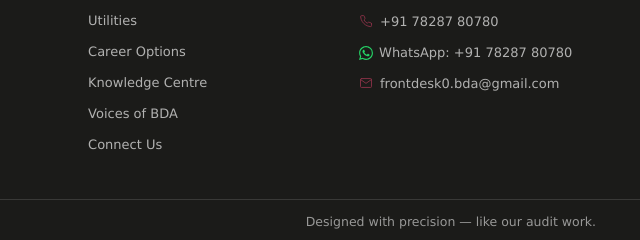
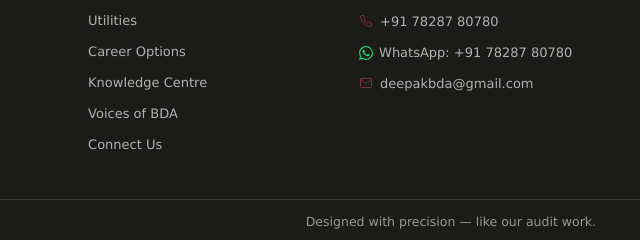
Before and after one commit to folio304/Batradeepakandassociates, a plain HTML site: page index.html in a window 1280 px wide. Shown: the part 3011-3251 px from the top of the page, 640-1280 px from the left. Drawn offline with Linux system fonts and the light colour scheme.

Commit message:
Update index.html

```diff
--- a/index.html
+++ b/index.html
@@ -846,7 +846,7 @@ The information provided on this website should not be construed as professional
         <a href="https://wa.me/917828780780" target="_blank" rel="noopener">
           <svg xmlns="http://www.w3.org/2000/svg" viewBox="0 0 24 24" fill="currentColor" style="width:14px;height:14px;vertical-align:middle;margin-right:6px;color:#25D366;"><path d="M17.472 14.382c-.297-.149-1.758-.867-2.03-.967-.273-.099-.471-.148-.67.15-.197.297-.767.966-.94 1.164-.173.199-.347.223-.644.075-.297-.15-1.255-.463-2.39-1.475-.883-.788-1.48-1.761-1.653-2.059-.173-.297-.018-.458.13-.606.134-.133.298-.347.446-.52.149-.174.198-.298.298-.497.099-.198.05-.371-.025-.52-.075-.149-.669-1.612-.916-2.207-.242-.579-.487-.5-.669-.51-.173-.008-.371-.01-.57-.01-.198 0-.52.074-.792.372-.272.297-1.04 1.016-1.04 2.479 0 1.462 1.065 2.875 1.213 3.074.149.198 2.096 3.2 5.077 4.487.709.306 1.262.489 1.694.625.712.227 1.36.195 1.871.118.571-.085 1.758-.719 2.006-1.413.248-.694.248-1.289.173-1.413-.074-.124-.272-.198-.57-.347m-5.421 7.403h-.004a9.87 9.87 0 01-5.031-1.378l-.361-.214-3.741.982.998-3.648-.235-.374a9.86 9.86 0 01-1.51-5.26c.001-5.45 4.436-9.884 9.888-9.884 2.64 0 5.122 1.03 6.988 2.898a9.825 9.825 0 012.893 6.994c-.003 5.45-4.437 9.884-9.885 9.884m8.413-18.297A11.815 11.815 0 0012.05 0C5.495 0 .16 5.335.157 11.892c0 2.096.547 4.142 1.588 5.945L.057 24l6.305-1.654a11.882 11.882 0 005.683 1.448h.005c6.554 0 11.89-5.335 11.893-11.893a11.821 11.821 0 00-3.48-8.413z"/></svg>WhatsApp: +91 78287 80780
         </a>
-        <a href="mailto:frontdesk0.bda@gmail.com"><svg class="f-ico" viewBox="0 0 24 24" fill="none" stroke="currentColor" stroke-width="1.6" stroke-linecap="round" stroke-linejoin="round" aria-hidden="true"><rect x="2.6" y="4.4" width="18.8" height="15.2" rx="1.6"/><path d="m2.6 6 9.4 6.6L21.4 6"/></svg>frontdesk0.bda@gmail.com</a>
+        <a href="mailto:deepakbda@gmail.com"><svg class="f-ico" viewBox="0 0 24 24" fill="none" stroke="currentColor" stroke-width="1.6" stroke-linecap="round" stroke-linejoin="round" aria-hidden="true"><rect x="2.6" y="4.4" width="18.8" height="15.2" rx="1.6"/><path d="m2.6 6 9.4 6.6L21.4 6"/></svg>deepakbda@gmail.com</a>
       </div>
     </div>
 
@@ -880,11 +880,11 @@ The information provided on this website should not be construed as professional
             <div class="contact-text-value">+91 78287 80780</div>
           </div>
         </a>
-        <a href="mailto:frontdesk0.bda@gmail.com" class="contact-row">
+        <a href="mailto:deepakbda@gmail.com" class="contact-row">
           <div class="contact-icon"><svg viewBox="0 0 24 24" fill="none" stroke="currentColor" stroke-width="1.6" stroke-linecap="round" stroke-linejoin="round" aria-hidden="true"><rect x="2.6" y="4.4" width="18.8" height="15.2" rx="1.6"/><path d="m2.6 6 9.4 6.6L21.4 6"/></svg></div>
           <div>
             <div class="contact-text-label">Email</div>
-            <div class="contact-text-value">frontdesk0.bda@gmail.com</div>
+            <div class="contact-text-value">deepakbda@gmail.com</div>
           </div>
         </a>
       </div>
```
